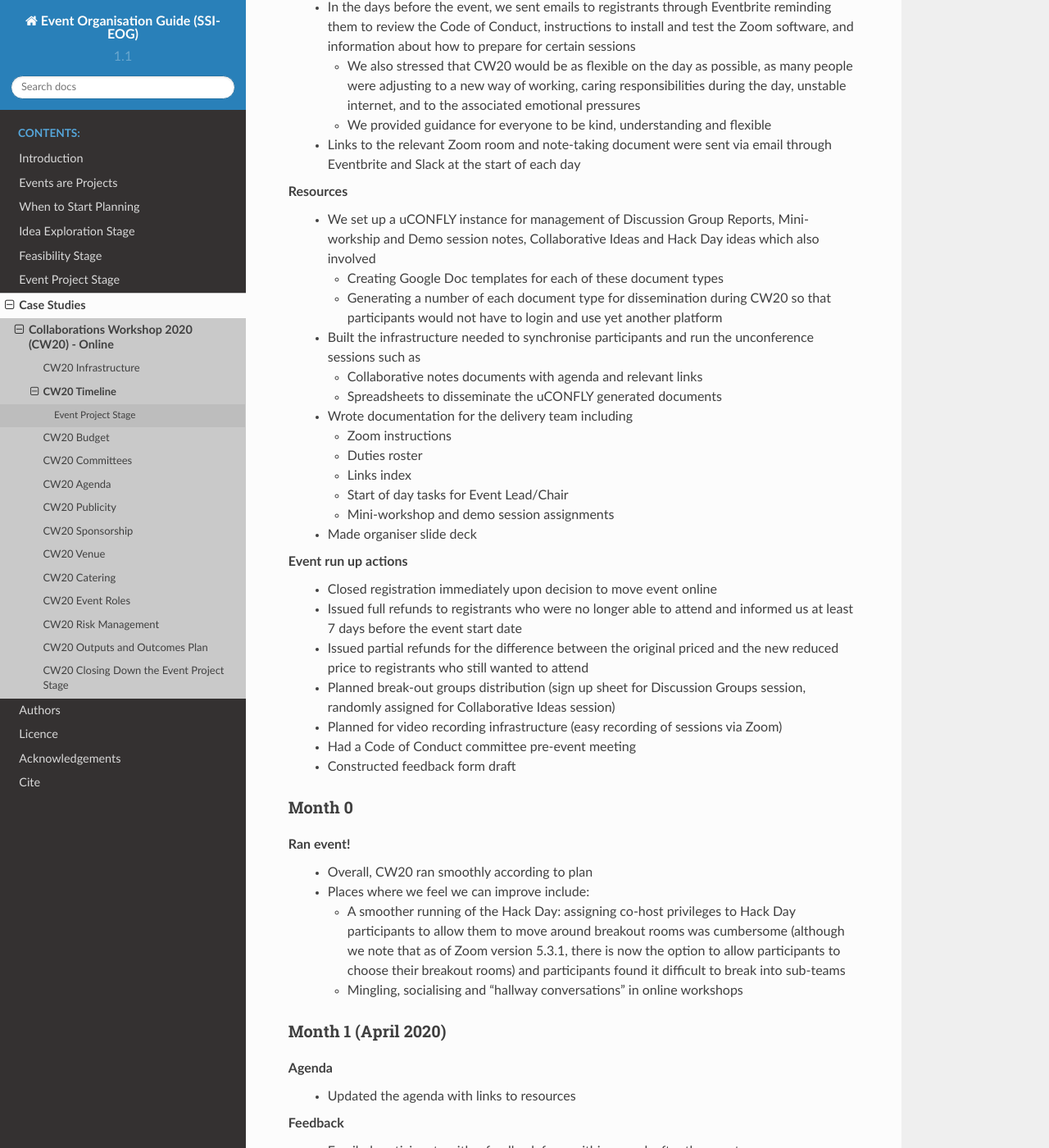
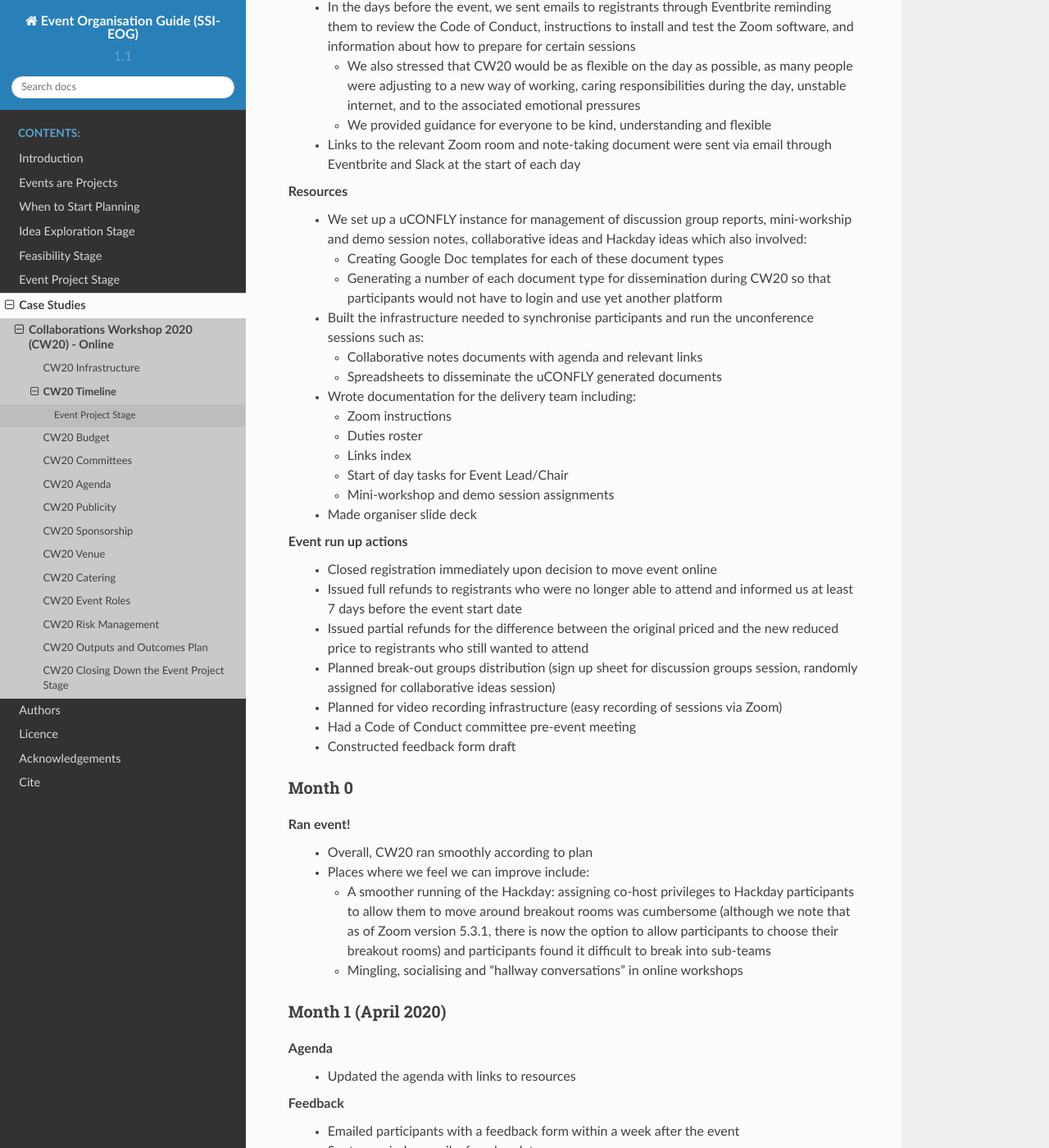
Before and after one commit to softwaresaved/event-organisation-guide, a Sphinx documentation site: the page built from docs/eog/case-studies/cw20/timeline.rst, in a window 1280 px wide and 1400 px high, scrolled down 1159 px. Shown: the whole window at 82% size. Built offline with Sphinx 7.4.7 and the Read the Docs theme 2.0.0, drawn with Linux system fonts in a browser that asks for light colours; some of the changed text lies outside the part shown.

Commit message:
Update timeline.rst

```diff
--- a/docs/eog/case-studies/cw20/timeline.rst
+++ b/docs/eog/case-studies/cw20/timeline.rst
@@ -15,7 +15,7 @@ Month -1 (March 2020)
 ^^^^^^^^^^^^^^^^^^^^^^
 
 Agenda
-  - We reorganised agenda for online format by
+  - We reorganised agenda for online format by:
 
     - Removing in-person social programme (walk in Belfast Botanical Gardens, visit to Ulster Museum, Drinks Reception, Conference Dinner)
     - Adding breaks and buffer time
@@ -25,7 +25,7 @@ Agenda
   - Made the final agenda available
 
 Communication
-  - We closed registration and contacted registrants through Eventbrite as soon as the decision was made that the event would be moving online to notify them, and included information on
+  - We closed registration and contacted registrants through Eventbrite as soon as the decision was made that the event would be moving online to notify them, and included information on:
 
     - The full refund policy if they were no longer able to attend the event (the deadline for a full refund was 7 days before the event start date)
     - The reduced cost of tickets and how they would be refunded if they still wanted to attend (partial refunds for the difference would be issued during the week before the event, after the deadline for full refunds passed)
@@ -46,17 +46,17 @@ Communication
   - Links to the relevant Zoom room and note-taking document were sent via email through Eventbrite and Slack at the start of each day
 
 Resources
-  - We set up a uCONFLY instance for management of Discussion Group Reports, Mini-workship and Demo session notes, Collaborative Ideas and Hack Day ideas which also involved
+  - We set up a uCONFLY instance for management of discussion group reports, mini-workship and demo session notes, collaborative ideas and Hackday ideas which also involved:
 
     - Creating Google Doc templates for each of these document types
     - Generating a number of each document type for dissemination during CW20 so that participants would not have to login and use yet another platform
 
-  - Built the infrastructure needed to synchronise participants and run the unconference sessions such as
+  - Built the infrastructure needed to synchronise participants and run the unconference sessions such as:
 
     - Collaborative notes documents with agenda and relevant links
     - Spreadsheets to disseminate the uCONFLY generated documents
 
-  - Wrote documentation for the delivery team including
+  - Wrote documentation for the delivery team including:
 
     - Zoom instructions
     - Duties roster
@@ -70,7 +70,7 @@ Event run up actions
   - Closed registration immediately upon decision to move event online
   - Issued full refunds to registrants who were no longer able to attend and informed us at least 7 days before the event start date
   - Issued partial refunds for the difference between the original priced and the new reduced price to registrants who still wanted to attend
-  - Planned break-out groups distribution (sign up sheet for Discussion Groups session, randomly assigned for Collaborative Ideas session)
+  - Planned break-out groups distribution (sign up sheet for discussion groups session, randomly assigned for collaborative ideas session)
   - Planned for video recording infrastructure (easy recording of sessions via Zoom)
   - Had a Code of Conduct committee pre-event meeting
   - Constructed feedback form draft
@@ -83,7 +83,7 @@ Ran event!
   - Overall, CW20 ran smoothly according to plan
   - Places where we feel we can improve include:
 
-    - A smoother running of the Hack Day: assigning co-host privileges to Hack Day participants to allow them to move around breakout rooms was cumbersome  (although we note that as of Zoom version 5.3.1, there is now the option to allow participants to choose their breakout rooms) and participants found it difficult to break into sub-teams
+    - A smoother running of the Hackday: assigning co-host privileges to Hackday participants to allow them to move around breakout rooms was cumbersome  (although we note that as of Zoom version 5.3.1, there is now the option to allow participants to choose their breakout rooms) and participants found it difficult to break into sub-teams
     - Mingling, socialising and "hallway conversations" in online workshops
 
 
```
Also changed, not shown: other parts of docs/eog/case-studies/cw20/timeline.rst (+2 -2 lines).
